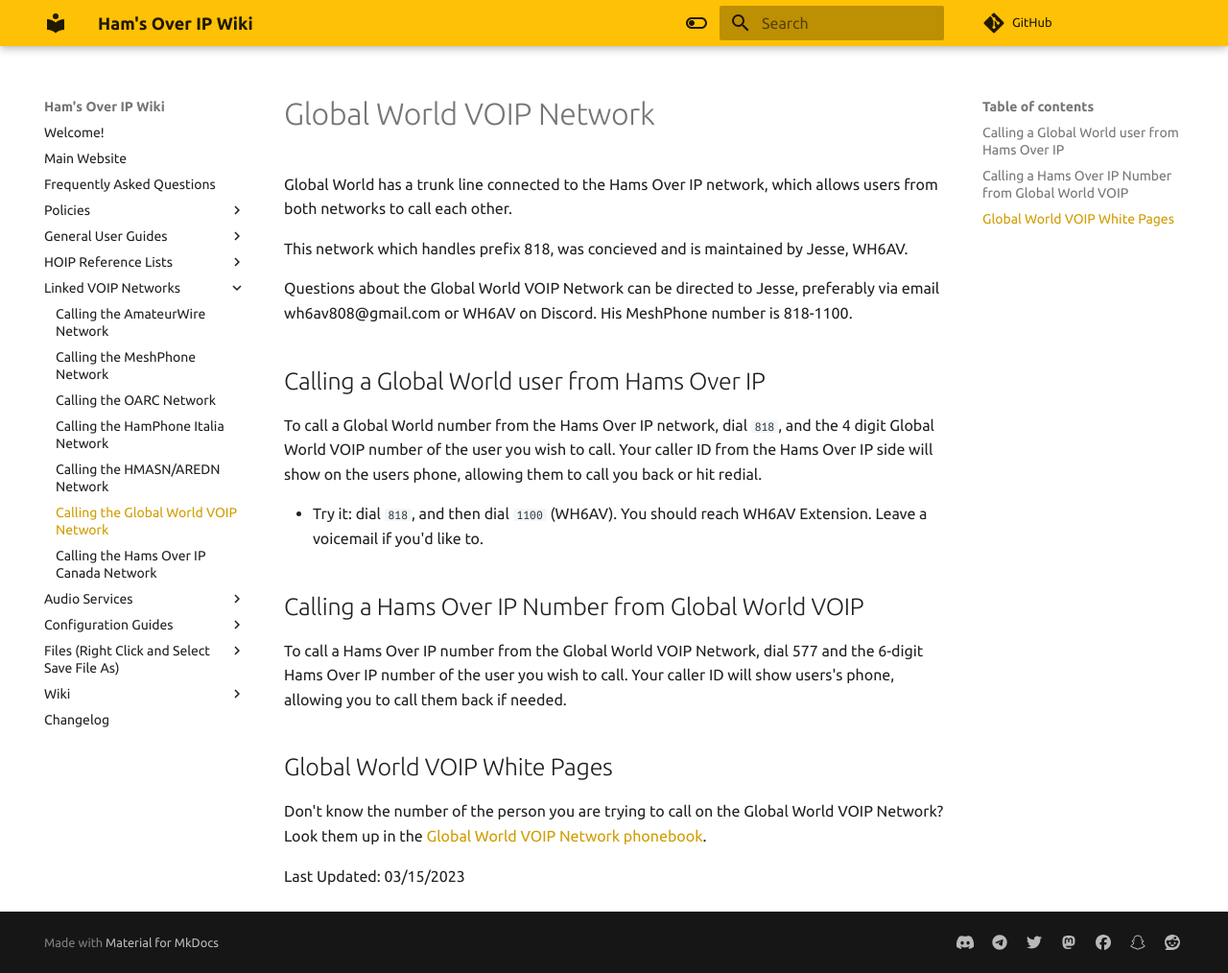
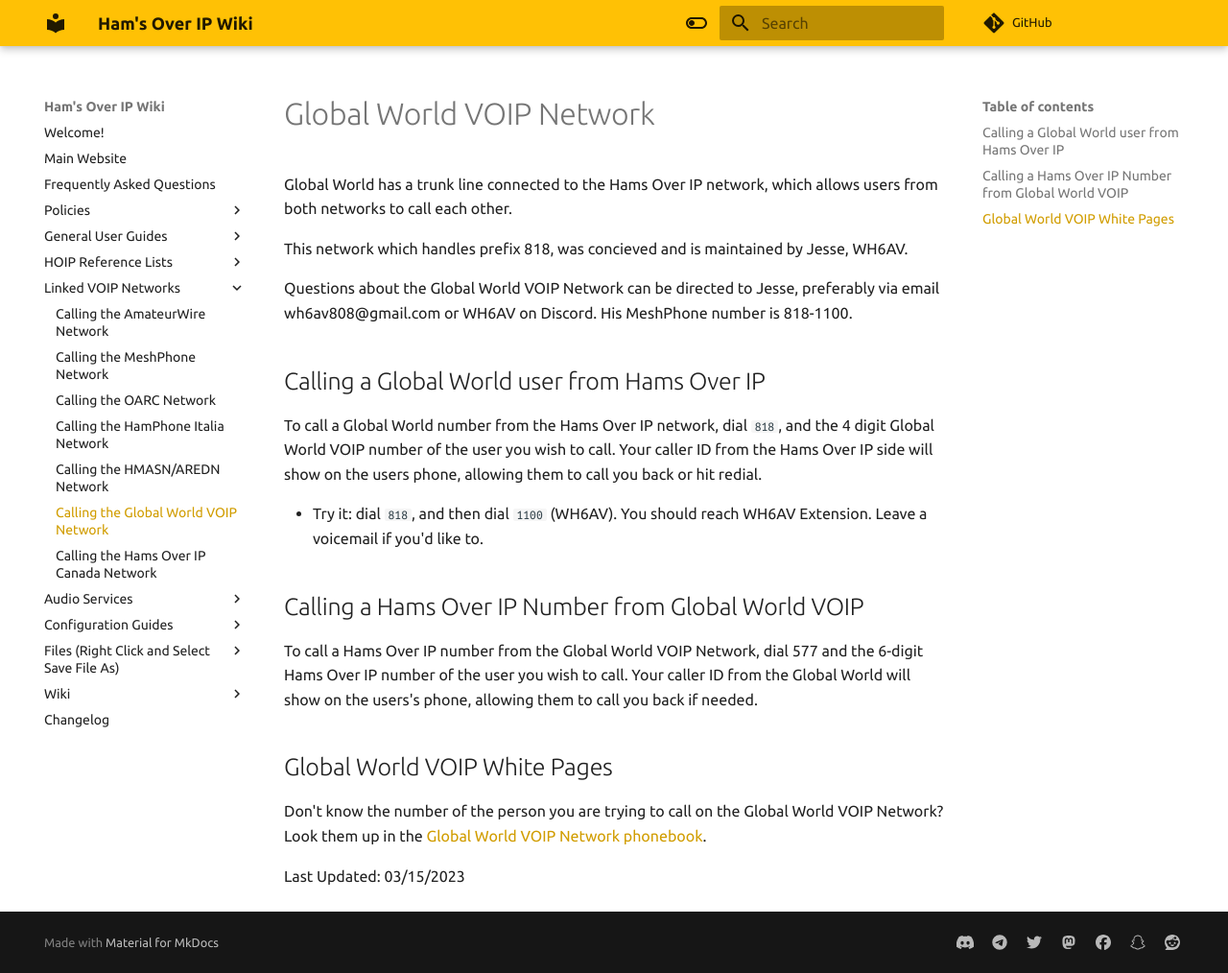
Before and after one commit to hamsoverip/wiki, an MkDocs documentation site: the page built from docs/General/other_systems/global-world.md, in a window 1280 px wide and 1014 px high. Shown: the whole window at 96% size. Built offline with MkDocs 1.6.1 and Material for MkDocs 9.7.7, drawn with Linux system fonts in a browser that asks for light colours; comment, search, counter and statistics services are not loaded.

Commit message:
Update global-world.md

```diff
--- a/docs/General/other_systems/global-world.md
+++ b/docs/General/other_systems/global-world.md
@@ -14,7 +14,7 @@
 
 ## Calling a Hams Over IP Number from Global World VOIP
 
-To call a Hams Over IP number from the Global World VOIP Network, dial 577 and the 6-digit Hams Over IP number of the user you wish to call. Your caller ID will show users's phone, allowing you to call them back if needed.
+To call a Hams Over IP number from the Global World VOIP Network, dial 577 and the 6-digit Hams Over IP number of the user you wish to call. Your caller ID from the Global World will show on the users's phone, allowing them to call you back if needed.
 
 ## Global World VOIP White Pages
 
```
